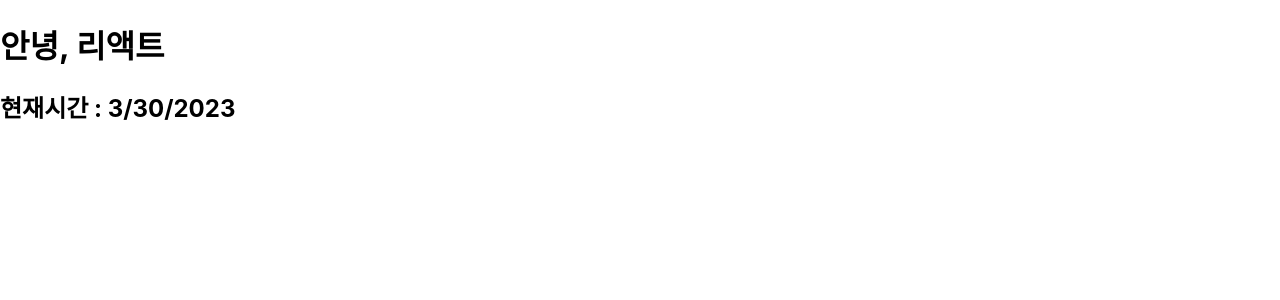
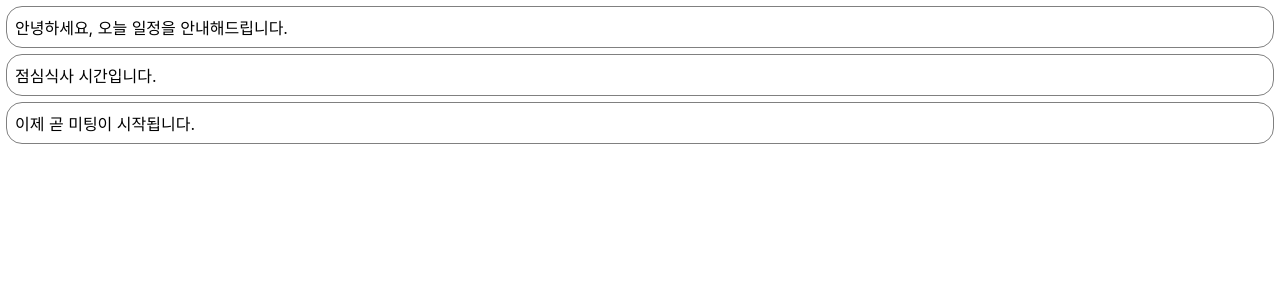
Before and after one commit to JinHeeDo-prog/23-react1, a React (Create React App) app: page / in a window 1280 px wide. Shown: the top 300 px of the page. Built offline with nearby package versions, Linux system fonts and the light colour scheme.

Commit message:
Learning component, state, lifecyle

```diff
--- /dev/null
+++ b/src/chapter_05/CommentList.jsx
@@ -0,0 +1,32 @@
+import React from "react";
+import Comment from "./Comment";
+
+const comments = [
+  {
+    name : "신동욱",
+    comment : "안녕하세요, 신동욱 입니다."
+  },
+  {
+    name : "진희도",
+    comment : "안녕하세요, 진희도 입니다."
+  },
+  {
+    name : "이상현",
+    comment : "안녕하세요, 이상현 입니다."
+  },
+]
+
+function CommentList(props) {
+  return (
+      <div>
+          {comments.map((foo) => {
+              return (
+                  <Comment name={foo.name} comment={foo.comment} />
+              );
+          })}
+      </div>
+  );
+}
+
+
+export default CommentList;
--- /dev/null
+++ b/src/chapter_06/Notification.jsx
@@ -0,0 +1,46 @@
+import React from "react";
+
+const styles = {
+  wrapper: {
+    margin : 6,
+    padding : 8,
+    display : "flex",
+    flexDirection:"row",
+    border:"1px solid grey",
+    borderRadius:16,
+  },
+  messageText: {
+    color:"black",
+    fonSize:16,
+  },
+};
+
+class Notification extends React.Component{
+  constructor(props) {
+    super(props);
+
+    this.state={};
+  }
+
+  componentDidMount() {
+    console.log(`${this.props.id} componentDidMount() called.`);
+  }
+
+  componentDidUpdate() {
+    console.log(`${this.props.id} componentDidUpdate() called.`);
+  }
+  componentWillUnmount() {
+    console.log(`${this.props.id} componentWillUnmount() called`);
+  }
+
+  render() {
+    return(
+      <div style={styles.wrapper}>
+        <span style={styles.messageText}>{this.props.message}</span>
+      </div>
+    );
+  }
+
+}
+
+export default Notification;
--- /dev/null
+++ b/src/chapter_06/NotificationList.jsx
@@ -0,0 +1,67 @@
+import React from "react";
+import Notification from "./Notification";
+
+const reservedNotification = [
+  {
+    id : 1,
+    message : "안녕하세요, 오늘 일정을 안내해드립니다.",
+  },
+  {
+    id : 2,
+    message : "점심식사 시간입니다.",
+  },
+  {
+    id:3,
+    message:"이제 곧 미팅이 시작됩니다.",
+  },
+];
+
+var timers;
+
+class NotificationList extends React.Component{
+  constructor(props){
+    super(props);
+    this.state = {
+      notifications: [],
+    };
+  }
+  componentDidMount() {
+    const{ notifications } =this.state
+    timers = setInterval(() => {
+      if (notifications.length < reservedNotification.length){
+        const index = notifications.length;
+        notifications.push(reservedNotification[index]);
+        this.setState({
+          notifications: notifications,
+        });
+      }else{
+        //this.setState({
+        //  notifications: [],
+       // });
+        clearInterval(timers);
+      }
+    },1000);
+  }
+
+  componentWillUnmount() {
+    if (timers){
+      clearInterval(timers);
+    }
+  }
+  render() {
+    return (
+        <div>
+            {this.state.notifications.map((notifications) => {
+                return (
+                    <Notification
+                        key={notifications.id}
+                        id={notifications.id}
+                        message={notifications.message}
+                    />
+                );
+            })}
+        </div>
+    );
+  }
+}
+export default NotificationList;
--- a/src/index.js
+++ b/src/index.js
@@ -1,18 +1,22 @@
 import React from 'react';
 import ReactDOM from 'react-dom/client';
 import './index.css';
-import App from './App';
+//import App from './App';
 import reportWebVitals from './reportWebVitals';
 //import Library from './chapter_03/Library';
-import Clock from './chapter_04/Clock'
-setInterval(() => {
+//import Clock from './chapter_04/Clock'
+//import Comment from './chapter_05/CommentList'
+//import CommentList from './chapter_05/CommentList';
+import NotificationList from './chapter_06/NotificationList';
+
+
 const root = ReactDOM.createRoot(document.getElementById('root'));
 root.render(
   <React.StrictMode>
-    <Clock/>
+    <NotificationList/>
   </React.StrictMode>
 );
-},1000);
+
 
 // If you want to start measuring performance in your app, pass a function
 // to log results (for example: reportWebVitals(console.log))
```
Also changed, not shown: src/chapter_05/Comment.jsx (added, +56 -0 lines), public/images/pikachu.png (added).
